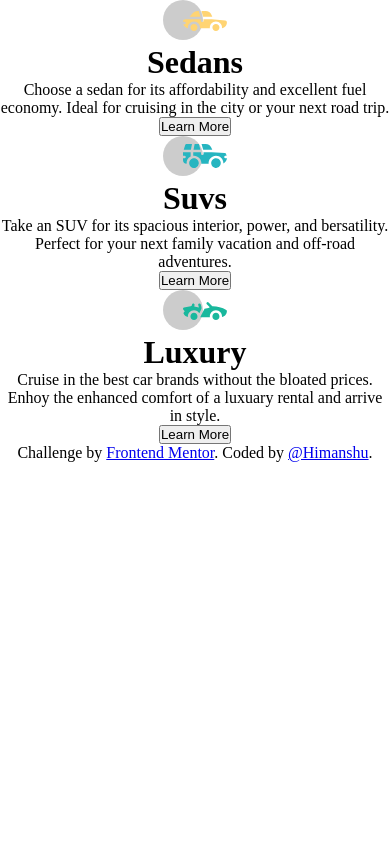
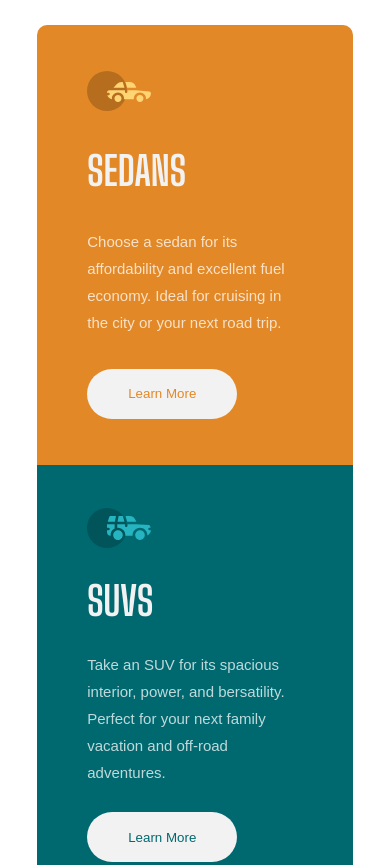
Before and after one commit to Himanshu-196018/3-column-preview-card-component-challenge, a plain HTML site: page index.html in a window 390 px wide. Shown: the top 865 px of the page. Before the commit the page ends 844 px from the top, so only its background shows below. Drawn offline with Linux system fonts and the light colour scheme.

Commit message:
mobile-first style completed

```diff
--- a/index.html
+++ b/index.html
@@ -7,6 +7,10 @@
       rel="shortcut icon"
       href="images/favicon-32x32.png"
       type="image/x-icon"
+    />
+    <link
+      href="https://fonts.googleapis.com/css2?family=Big+Shoulders+Display:wght@700&family=Lexend+Deca&display=swap"
+      rel="stylesheet"
     />
     <link rel="stylesheet" href="style.css" />
     <title>3 Column Preview Card Component</title>
@@ -22,7 +26,9 @@
           Choose a sedan for its affordability and excellent fuel economy. Ideal
           for cruising in the city or your next road trip.
         </p>
-        <button class="rounded-button" type="button">Learn More</button>
+        <button class="rounded-button txt-orange" type="button">
+          Learn More
+        </button>
       </div>
 
       <!-- card 2 -->
@@ -33,18 +39,22 @@
           Take an SUV for its spacious interior, power, and bersatility. Perfect
           for your next family vacation and off-road adventures.
         </p>
-        <button class="rounded-button" type="button">Learn More</button>
+        <button class="rounded-button txt-cyan" type="button">
+          Learn More
+        </button>
       </div>
 
       <!-- card 3 -->
-      <div class="card green">
+      <div class="card dark-cyan">
         <div class="logo"><img src="images/icon-luxury.svg" alt="" /></div>
         <h1>Luxury</h1>
         <p>
           Cruise in the best car brands without the bloated prices. Enhoy the
           enhanced comfort of a luxuary rental and arrive in style.
         </p>
-        <button class="rounded-button" type="button">Learn More</button>
+        <button class="rounded-button txt-dark-cyan" type="button">
+          Learn More
+        </button>
       </div>
     </main>
 
--- a/style.css
+++ b/style.css
@@ -3,8 +3,97 @@
   margin: 0;
   padding: 0;
 }
+:root {
+  --orange: hsl(31, 77%, 52%);
+  --cyan: hsl(184, 100%, 22%);
+  --dark-cyan: hsl(179, 100%, 13%);
+}
 
+/* setting up color classes */
+.orange {
+  background-color: var(--orange);
+}
+.cyan {
+  background-color: var(--cyan);
+}
+.dark-cyan {
+  background-color: var(--dark-cyan);
+}
+.txt-orange {
+  color: var(--orange);
+}
+.txt-cyan {
+  color: var(--cyan);
+}
+.txt-dark-cyan {
+  color: var(--dark-cyan);
+}
+
+/* style */
 body {
   min-height: 100vh;
-  text-align: center;
+  display: grid;
+  align-items: center;
+  justify-content: center;
+  font-family: "Lexend-Deca", sans-serif;
+  font-size: 15px;
 }
+
+/* style for component */
+.component {
+  margin: 25px;
+}
+
+/* border radius (for mobile-view) */
+.card:first-child {
+  border-radius: 10px 10px 0 0;
+}
+.card:last-child {
+  border-radius: 0 0 10px 10px;
+}
+
+/* style for each cards */
+.card {
+  padding: 30px 50px;
+  max-width: 325px;
+  height: 440px;
+  display: grid;
+  align-content: space-around;
+}
+
+.logo img {
+  height: 40px;
+}
+
+/* style for headings */
+h1 {
+  font-size: 40px;
+  text-transform: uppercase;
+  font-family: "Big Shoulders Display", sans-serif;
+  color: hsl(0, 0%, 95%);
+}
+
+/* style for paragraph */
+p {
+  width: 200px;
+  line-height: 1.8;
+  color: hsla(0, 0%, 100%, 0.75);
+}
+
+/* style for buttons */
+.rounded-button {
+  width: 150px;
+  height: 50px;
+  border: none;
+  border-radius: 25px;
+  background-color: hsl(0, 0%, 95%);
+
+  /*applying hover effects  */
+  &:hover {
+    background-color: transparent;
+    color: white;
+    border: 2px solid white;
+    cursor: pointer;
+    transition: all 300ms ease-in-out;
+  }
+}
```
